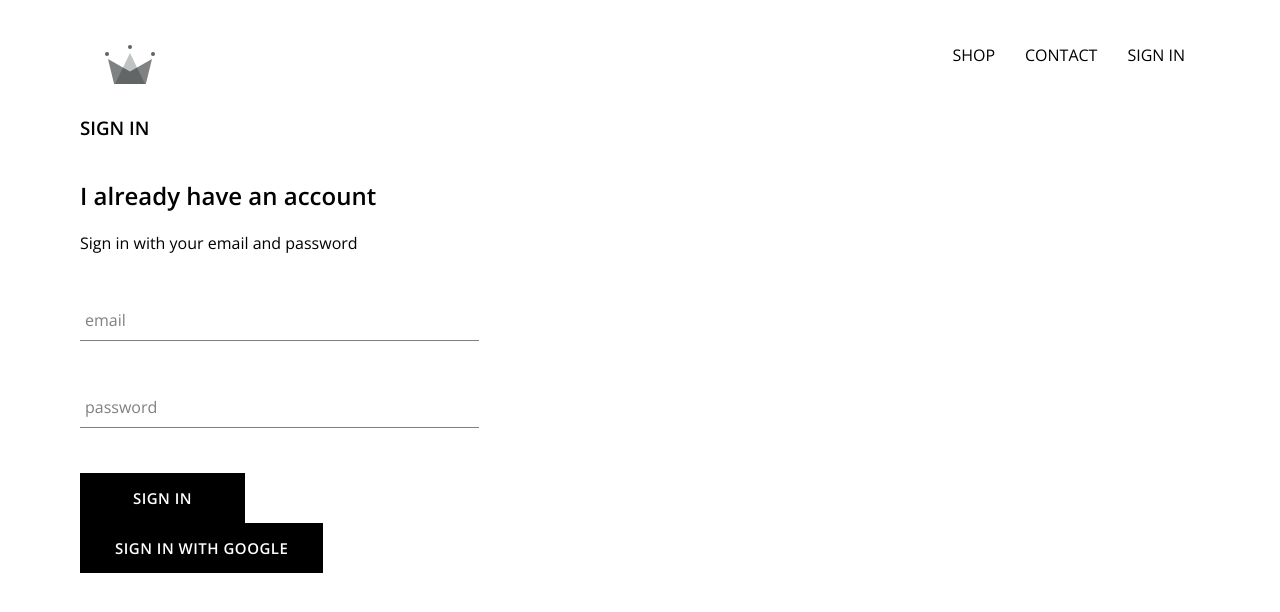
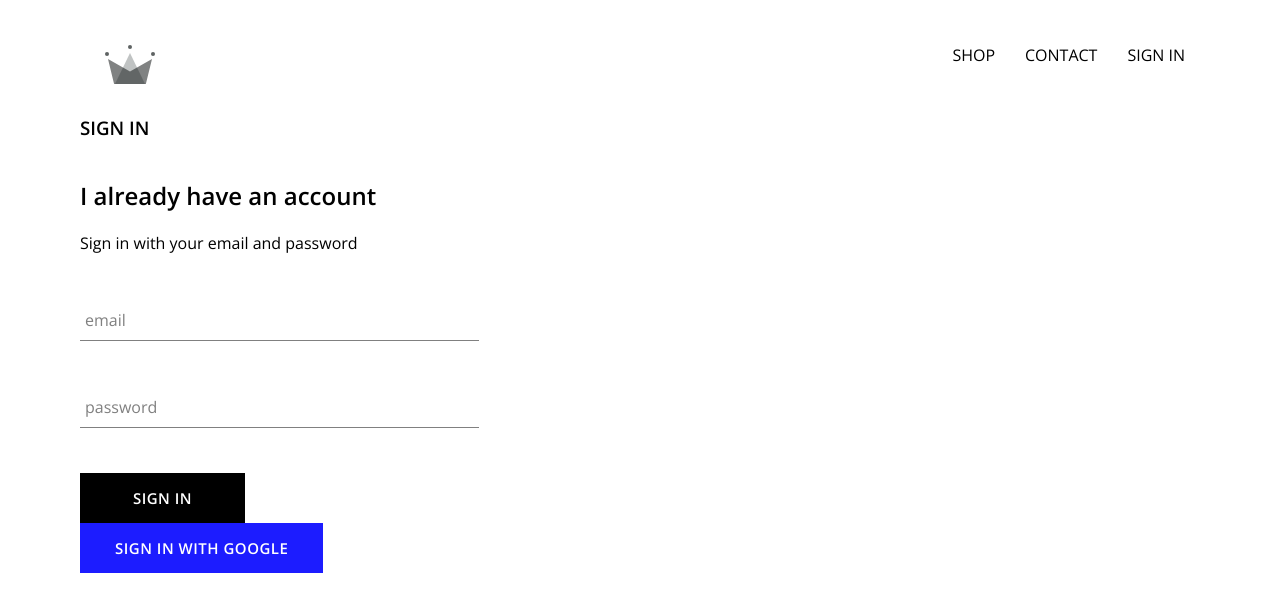
Before and after one commit to AlexanderPolzhofer/crwn_clothing_e-commerce, a React (Create React App) app: page /sign in a window 1280 px wide. Shown: the top 612 px of the page. Built offline with nearby package versions, Linux system fonts and the light colour scheme; no server answers.

Commit message:
styled signin with google button

```diff
--- a/src/components/custom-button/CustomButton.component.js
+++ b/src/components/custom-button/CustomButton.component.js
@@ -1,9 +1,9 @@
 import React from 'react';
 import './custom-button.styles.scss';
 
-const CustombuttonComponent = ({ children, ...otherProps }) => {
+const CustombuttonComponent = ({ children, isGoogleSingIn, ...otherProps }) => {
     return (
-        <button className='custom-button' {...otherProps}>
+        <button className={`${isGoogleSingIn ? 'google-sign-in' : ''}  custom-button`} {...otherProps}>
             {children}
         </button>
     );
--- a/src/components/custom-button/custom-button.styles.scss
+++ b/src/components/custom-button/custom-button.styles.scss
@@ -19,4 +19,14 @@
     color: black;
     border: 1px solid black;
   }
+
+  &.google-sign-in{
+    background-color: rgba(0, 0, 255, 0.89);
+    color: white;
+
+    &:hover{
+      background-color: rgb(58, 58, 255);
+      border:none;
+    }
+  }
 }
--- a/src/components/sign-in-and-sign-up-page/SignIn.component.jsx
+++ b/src/components/sign-in-and-sign-up-page/SignIn.component.jsx
@@ -49,7 +49,7 @@ class SignIn extends React.Component {
                         label='password'
                         required />
                     <CustomButton type='submit'>SIGN IN</CustomButton>
-                    <CustomButton onClick={signInWithGoogle}>SIGN IN WITH GOOGLE</CustomButton>
+                    <CustomButton onClick={signInWithGoogle} isGoogleSingIn>SIGN IN WITH GOOGLE</CustomButton>
                 </form>
             </div>
         );
```
